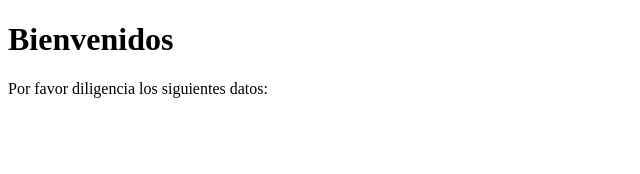
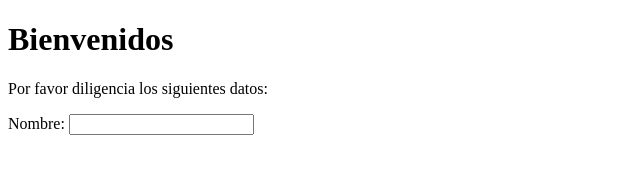
Before and after one commit to ingdanielbs/prueba, a plain HTML site: page index.html in a window 1280 px wide. Shown: the whole page, without its empty margins (0-640 px from the left). Drawn offline with Linux system fonts and the light colour scheme.

Commit message:
Se agregó un formulario de registro

```diff
--- a/index.html
+++ b/index.html
@@ -10,6 +10,10 @@
     <h1>Bienvenidos</h1>
     <p>Por favor diligencia los siguientes datos:</p>
 
+    <form action="">
+        <label for="nombre">Nombre: </label>
+        <input type="text" name="nombre" id="nombre">
+    </form>
 
 </body>
 </html>
```
